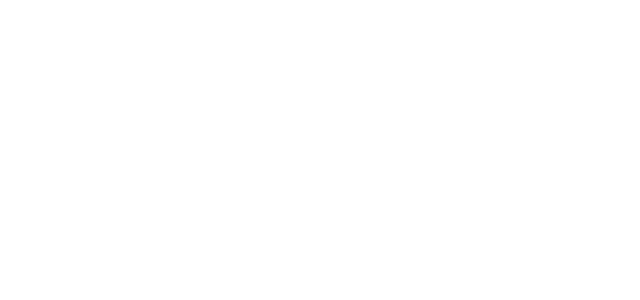
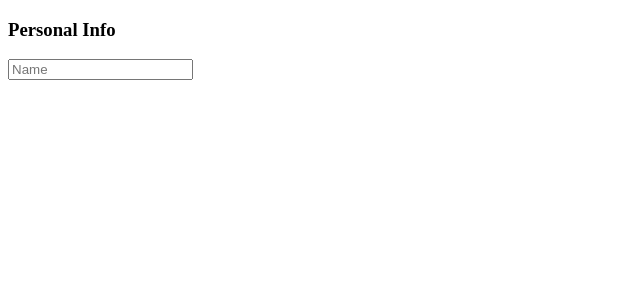
Before and after one commit to ItsWakana/cv-application, a React (Create React App) app: page / in a window 1280 px wide. Shown: the top 300 px of the page, without its empty margins (0-640 px from the left). Built offline with nearby package versions, Linux system fonts and the light colour scheme.

Commit message:
call personal info module in app file

```diff
--- a/src/App.js
+++ b/src/App.js
@@ -1,10 +1,12 @@
+import PersonalInfo from "./components/PersonalInfo";
+
 function App() {
   return (
     <div>
       {/* add a component here which renders a form for adding personal information like name, age, address and includes a save button and an edit button. */}
 
       {/* Personal Info component */}
-
+      <PersonalInfo />
       {/* Work experience component */}
 
       {/* Education component */}
```
